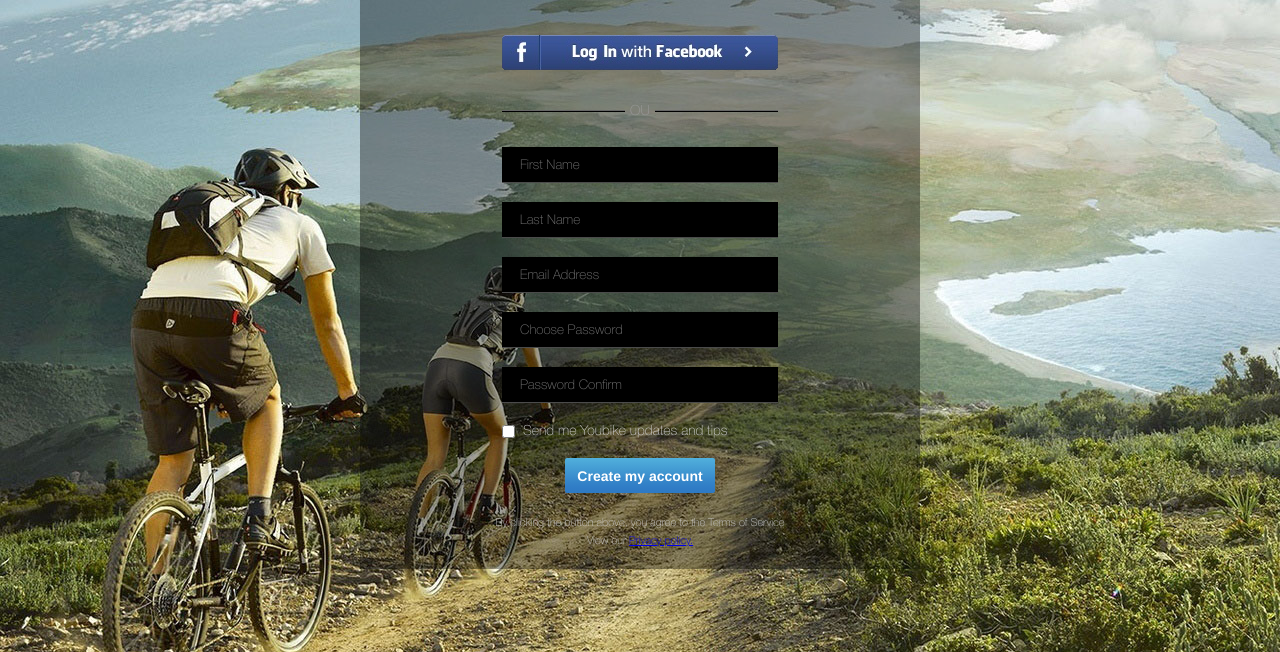
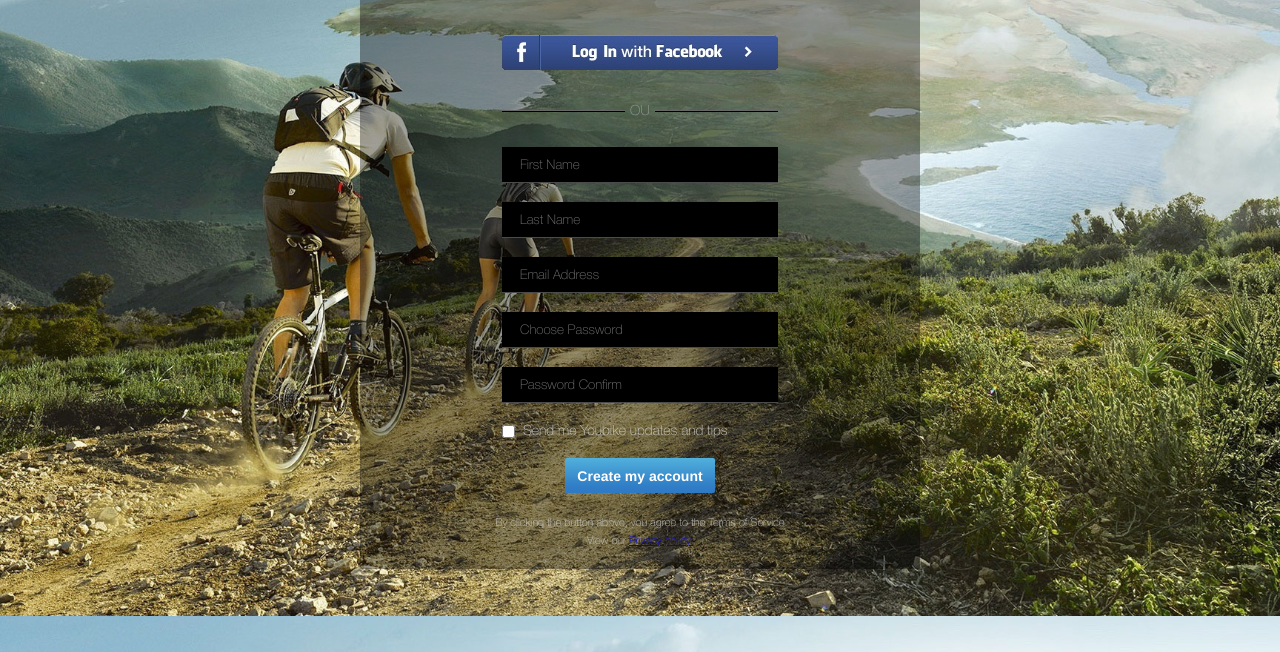
Before and after one commit to VanekJalba/VanekJalba.github.io, a plain HTML site: page html-5/index.html in a window 1280 px wide. Shown: the part 184-836 px from the top of the page. Drawn offline with Linux system fonts and the light colour scheme; files whose address does not match are found by name.

Commit message:
Update style.css

```diff
--- a/html-5/css/style.css
+++ b/html-5/css/style.css
@@ -12,8 +12,9 @@ html, body, .wrapper {
 body {
   font-family: 'Helvetica Neue';
   background-image: url(../img/back.jpg);
-  background-position: center;
-  background-position: top;
+  background-position: center center;
+  background-size: cover;
+  background-attachment: fixed;
   background-repeat: no-repeat;
 }
 .wrapper {
```
